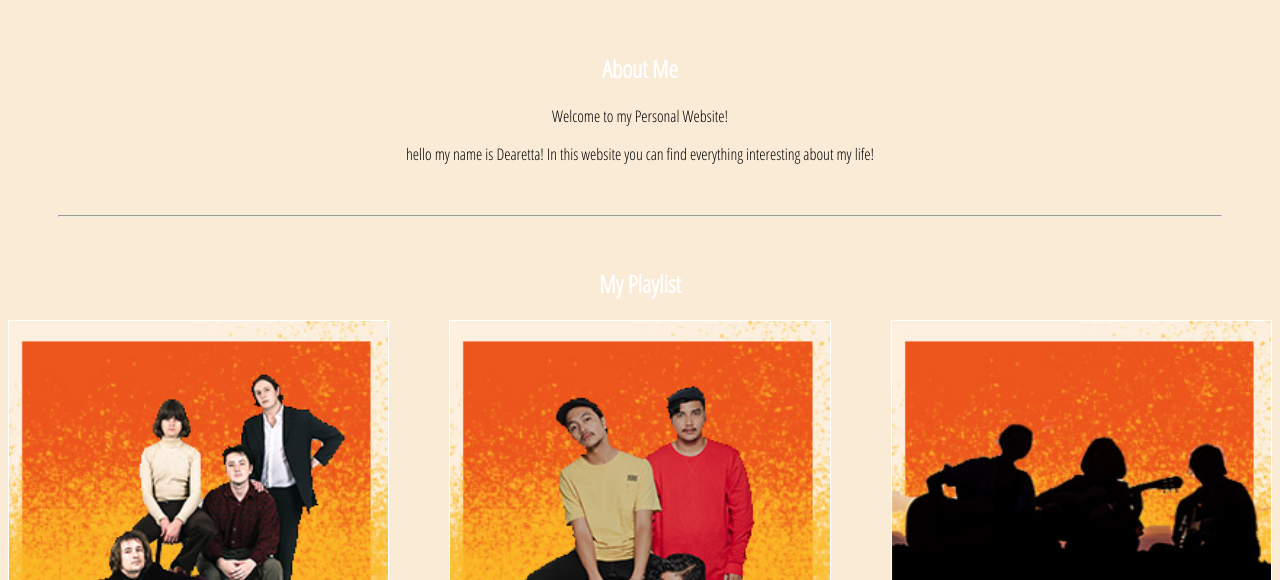
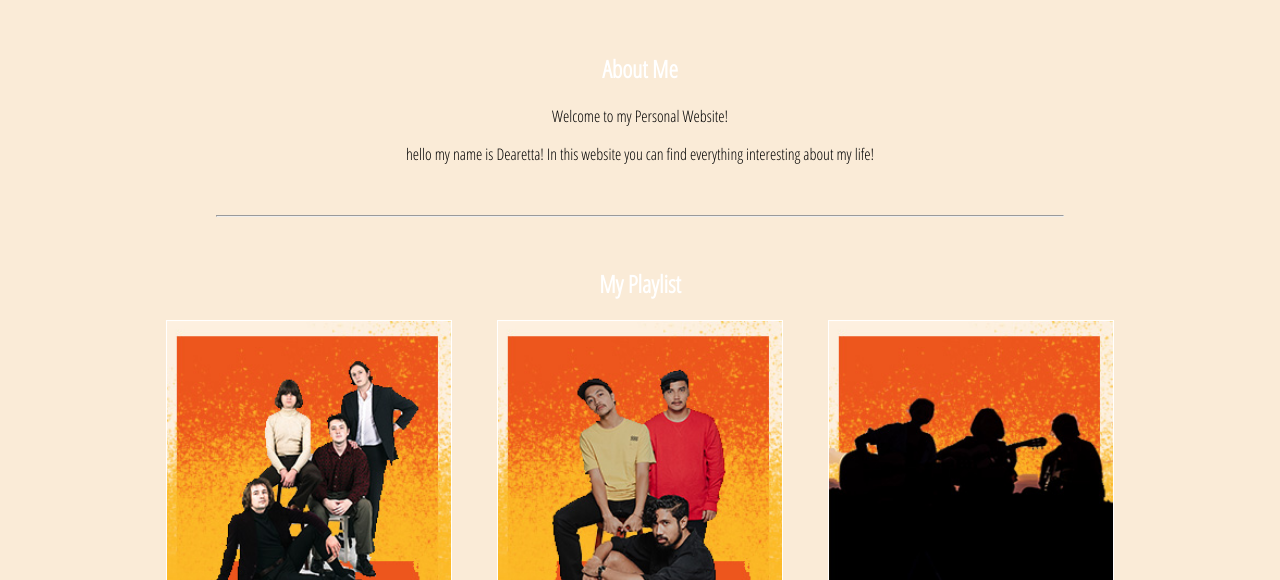
Before and after one commit to dearetta/project-css, a plain HTML site: page index.html in a window 1280 px wide. Shown: the part 372-952 px from the top of the page. Drawn offline with Linux system fonts and the light colour scheme.

Commit message:
changing content width in css from 100% to 75%

```diff
--- a/style.css
+++ b/style.css
@@ -11,11 +11,11 @@ h2{
 }
 
 #content {
-    width: 100%;
-    margin: 5%;
+    width: 75%;
     margin: 0 auto;
 
 }
+
 #logo{
     padding: 30px;
 }
```
